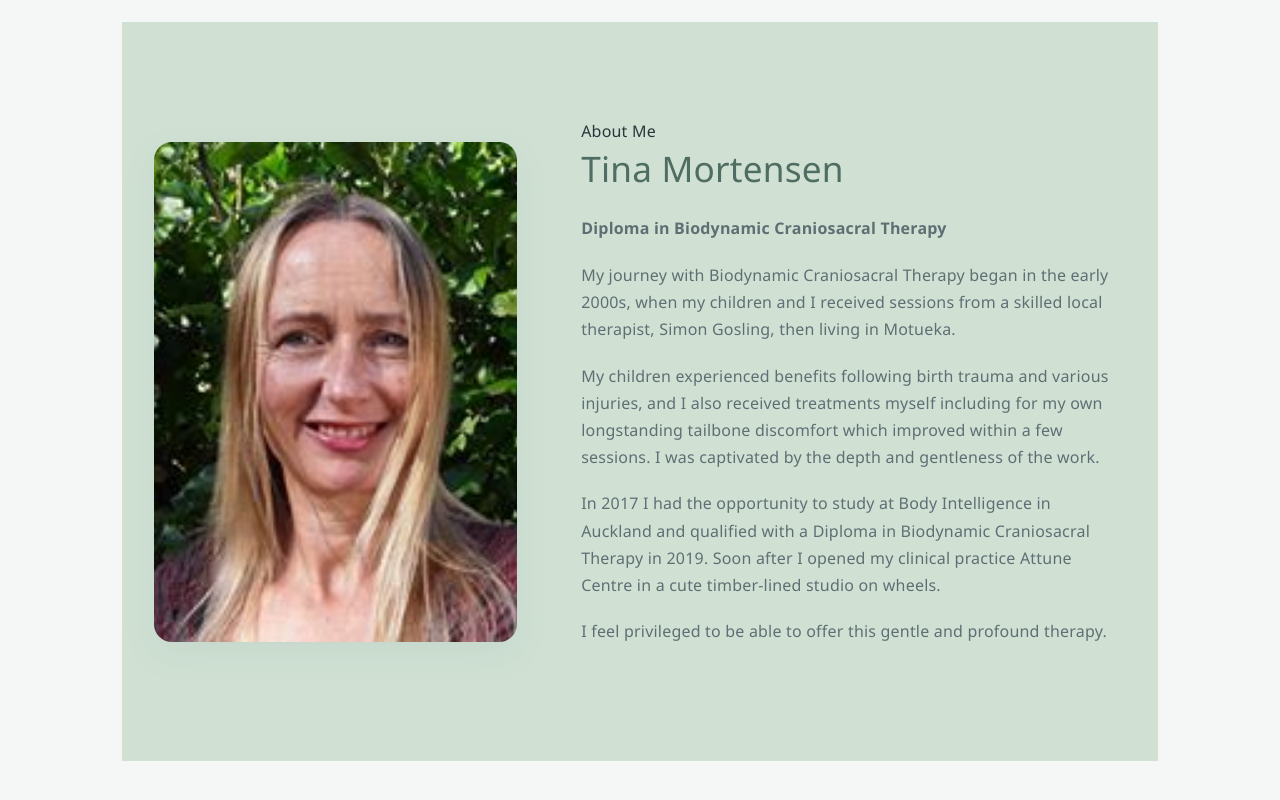
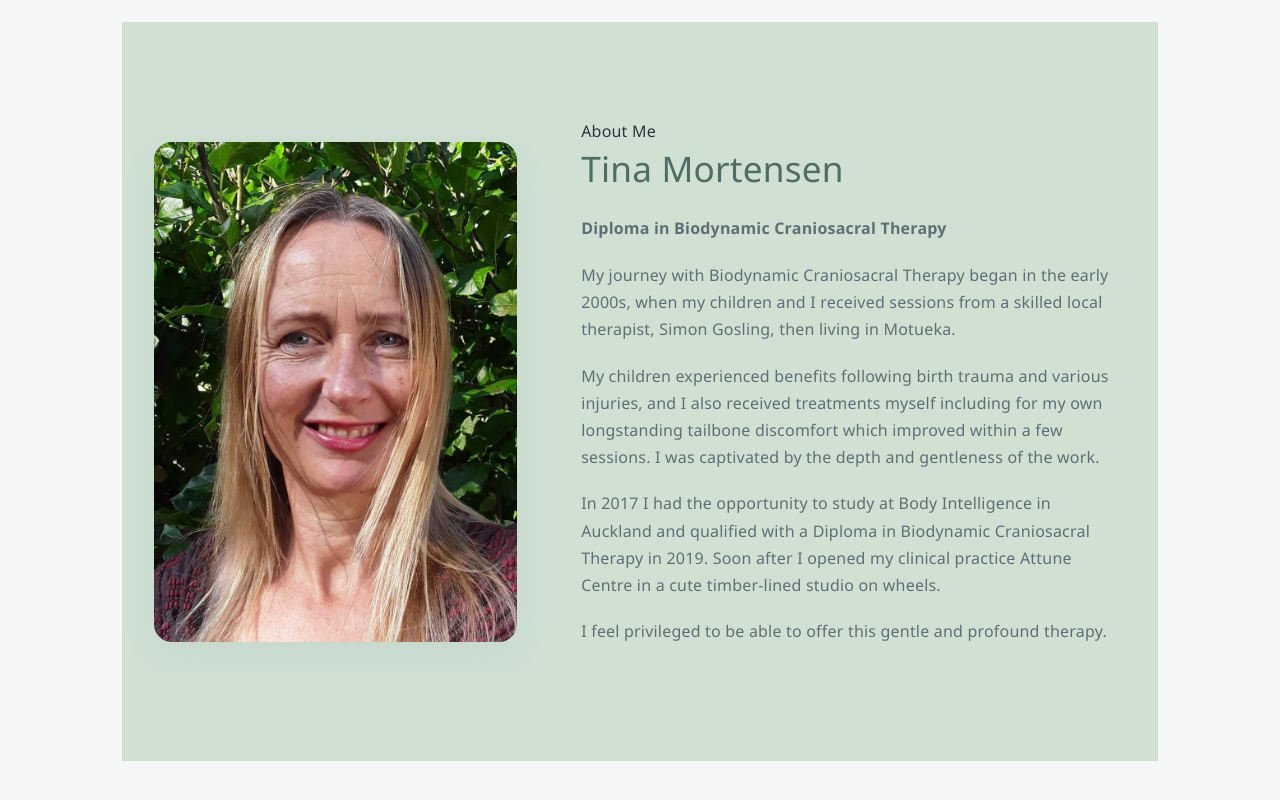
Before and after one commit to attunecentre/Welcome, a plain HTML site: page index.html in a window 1280 px wide. Shown: the part 1757-2557 px from the top of the page. Drawn offline with Linux system fonts and the light colour scheme.

Commit message:
Update image source and alt text for practitioner

```diff
--- a/index.html
+++ b/index.html
@@ -1512,8 +1512,8 @@
 
                 <img
                     class="practitioner-image"
-                    src="Tina 2019.jpg"
-                    alt="Tina Mortensen, Attune Centre practitioner"
+                    src="Tina-photo.jpg"
+                    alt="Tina Mortensen, Attune Centre practitioner, Biodynamic Craniosacral Therapist"
                 >
 
 
```
